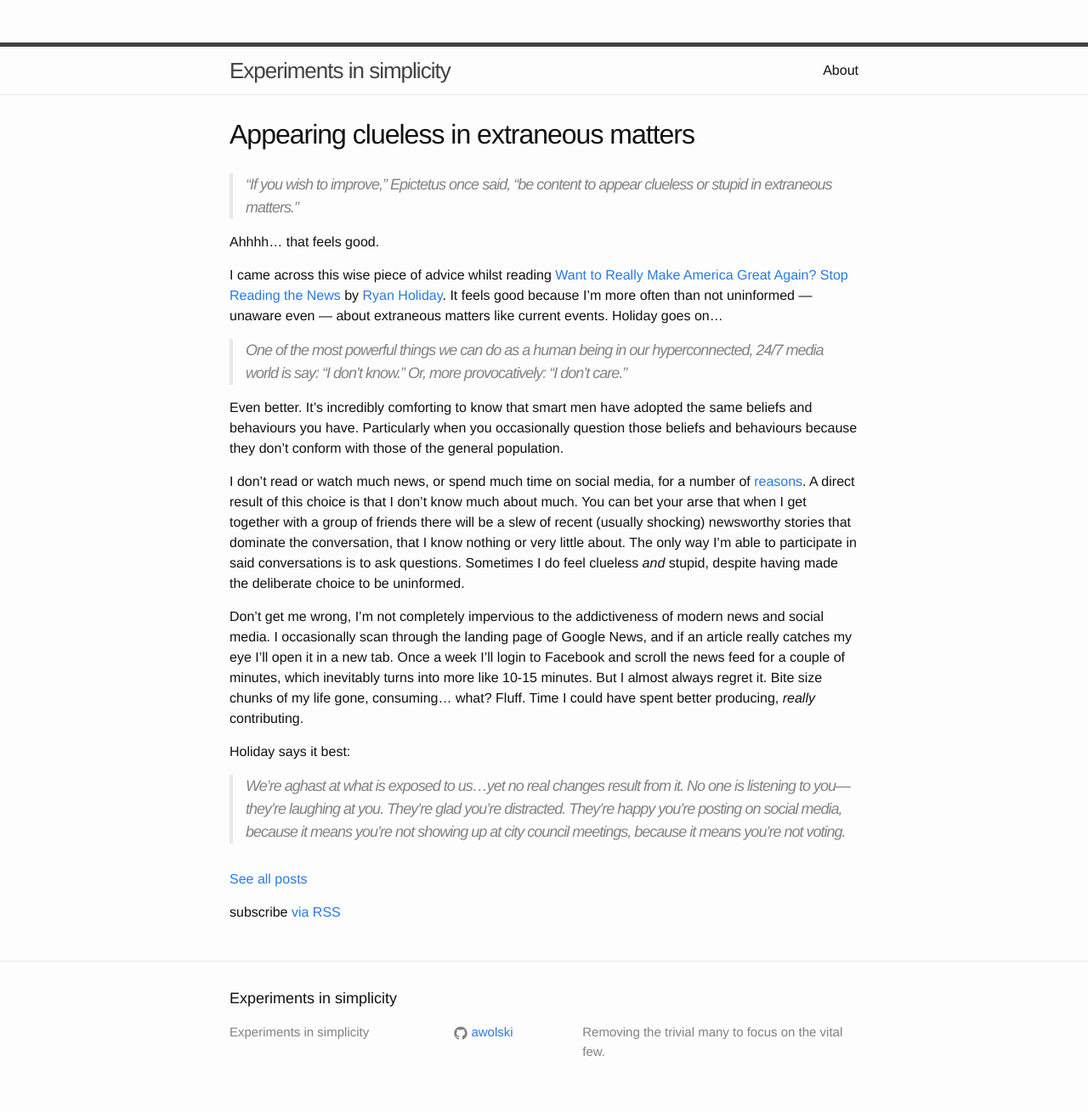
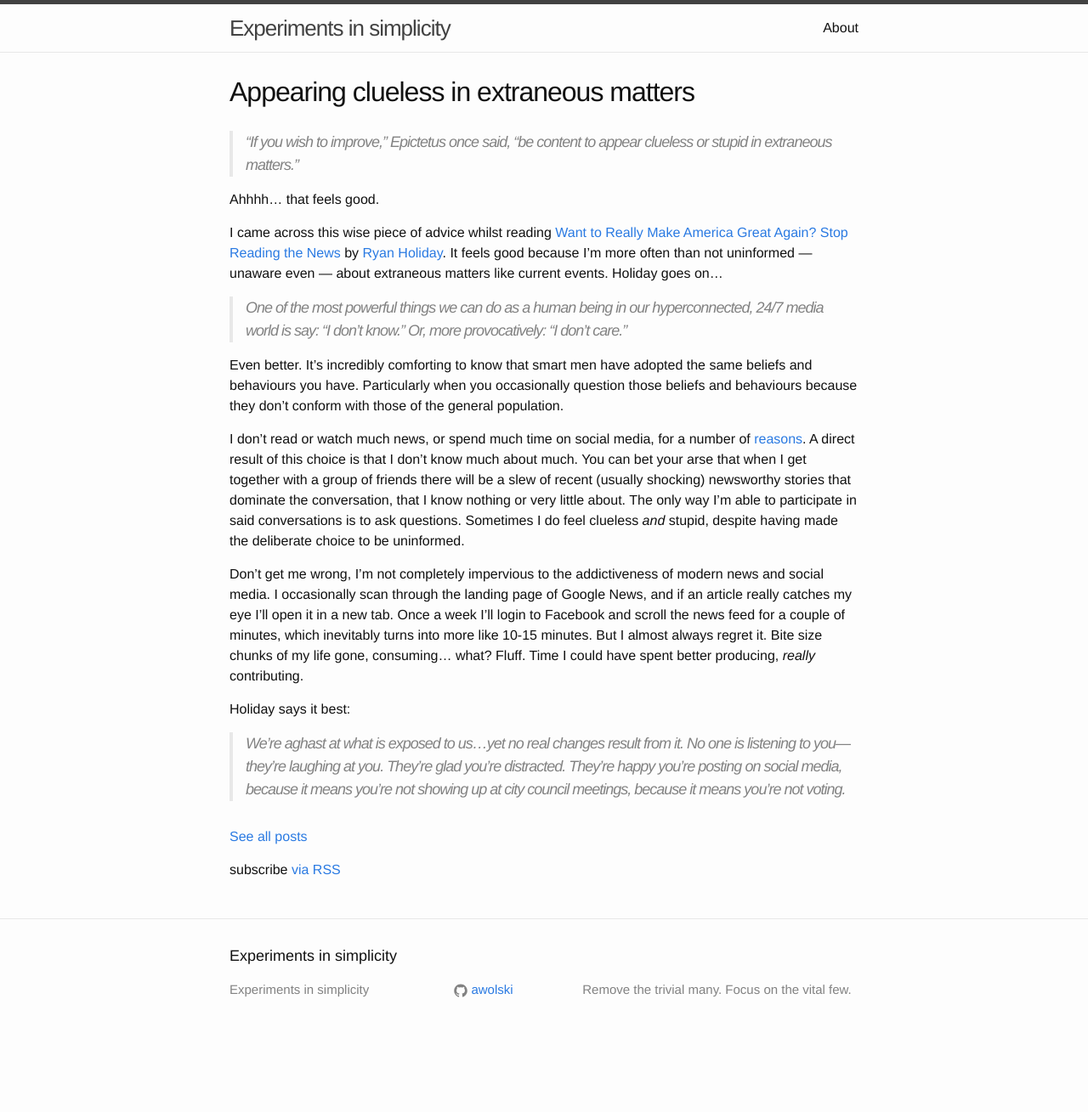
Before and after one commit to awolski/awolski.github.io, a Jekyll site: the page built from index.html, in a window 1280 px wide. Shown: the whole page at 85% size. Built offline with Jekyll 4.4.1, drawn with Linux system fonts in a browser that asks for light colours; comment, search, counter and statistics services are not loaded; after the commit the page ends 1237 px from its top, so only the background shows below that.

Commit message:
Fix padding issue in body style.
Also shorten tag line

```diff
--- a/_config.yml
+++ b/_config.yml
@@ -9,7 +9,7 @@
 title: Experiments in simplicity
 email:
 description: > # this means to ignore newlines until "baseurl:"
-  Removing the trivial many to focus on the vital few.
+  Remove the trivial many. Focus on the vital few.
 baseurl: "" # the subpath of your site, e.g. /blog
 url: "http://blog.awolski.com" # the base hostname & protocol for your site
 github_username:  awolski
--- a/_includes/style.css
+++ b/_includes/style.css
@@ -1,11 +1,3 @@
-body {
-  padding-top: 50px;
-}
-.starter-template {
-  padding: 40px 15px;
-  text-align: center;
-}
-
 .post-title {
   font-size: 32px;
 }
```
